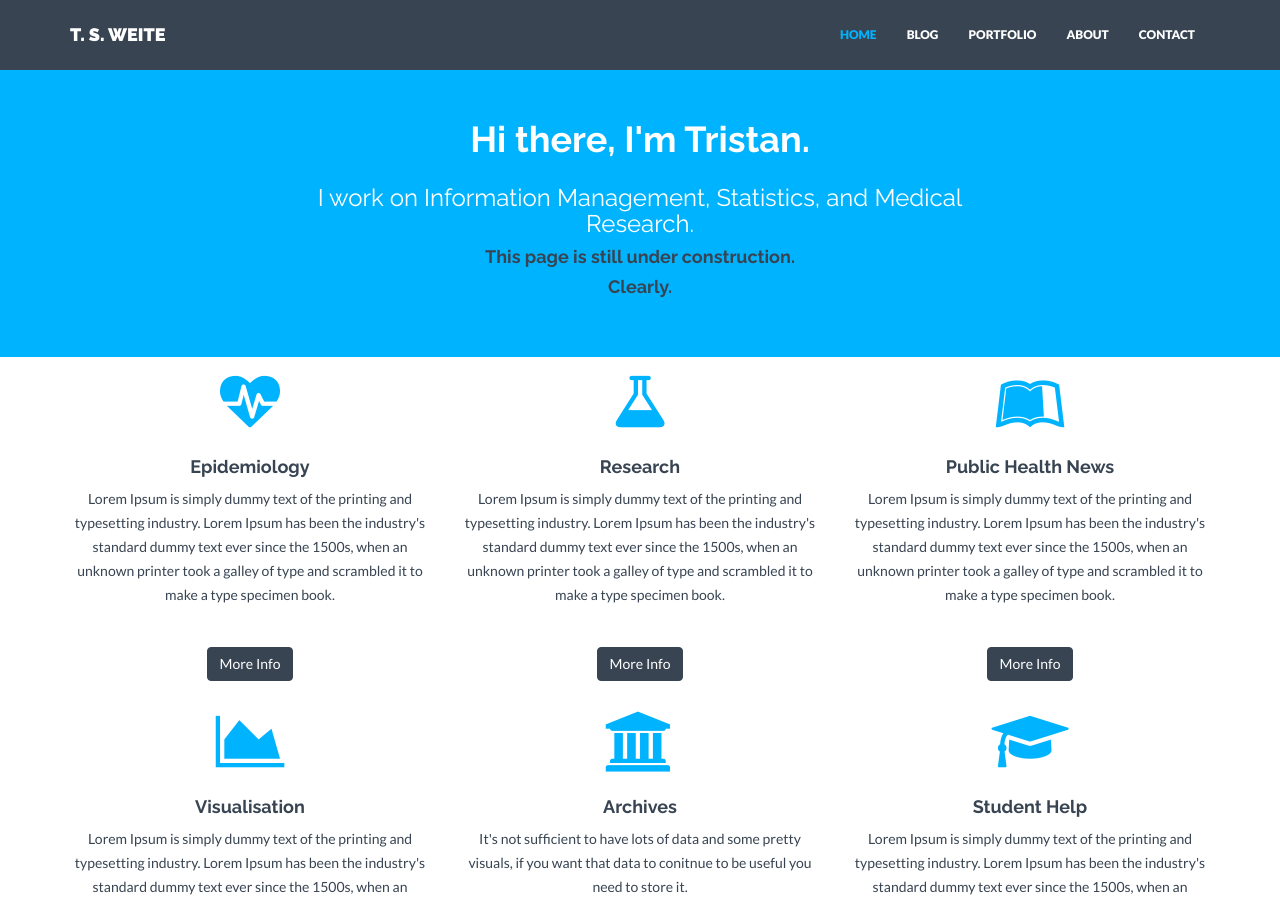
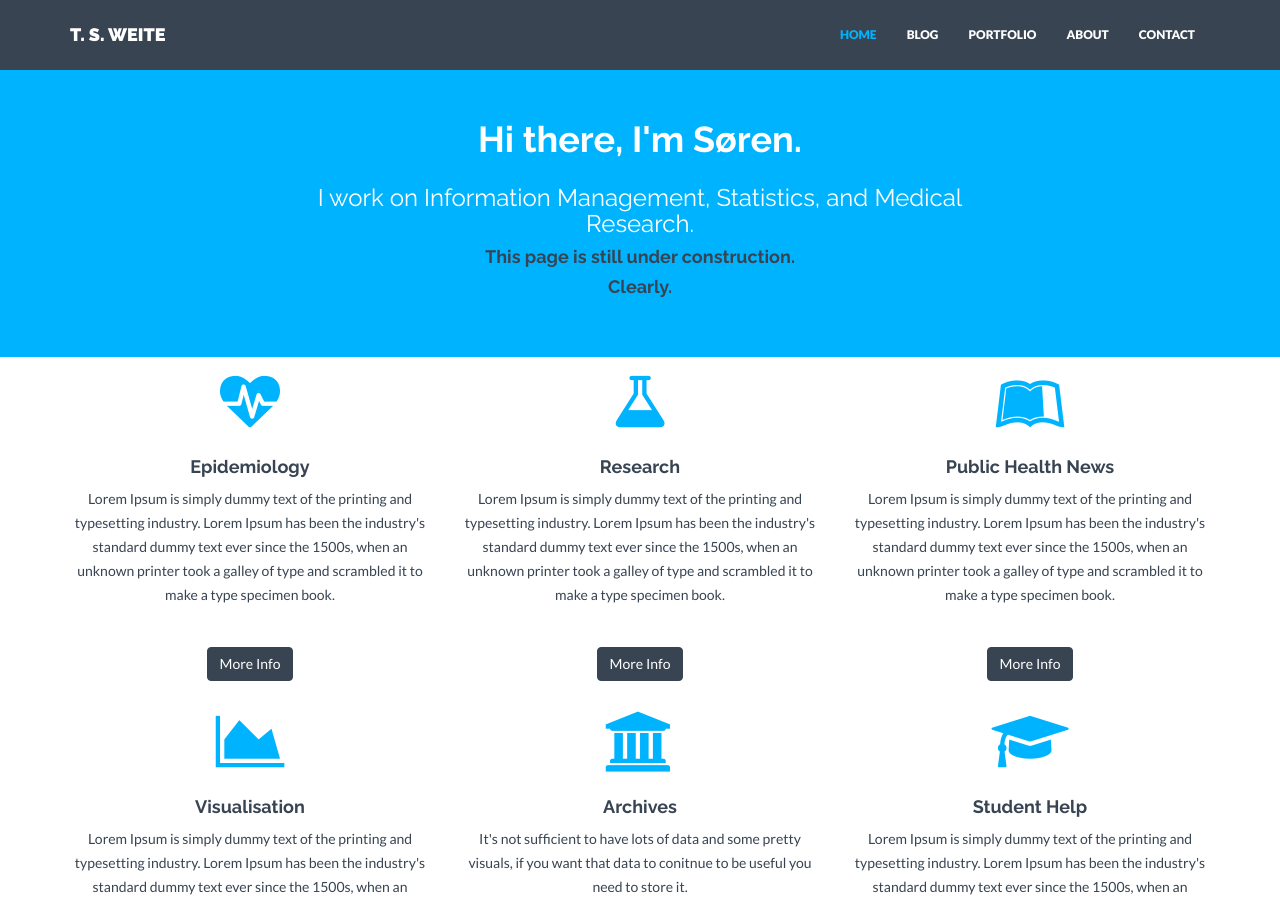
Before and after one commit to sorenweite/sorenweite.github.io, a Jekyll site: the page built from index.html, in a window 1280 px wide and 900 px high. Built offline with Jekyll 4.4.1, drawn with Linux system fonts in a browser that asks for light colours; nearby versions of some CDN libraries; library files that are not in the unit come from our copies.

Commit message:
Update header.html

```diff
--- a/_includes/header.html
+++ b/_includes/header.html
@@ -3,7 +3,7 @@
         <div class="row">
             <div class="col-lg-8 col-lg-offset-2">
                 <h3></h3>
-                <h1>Hi there, I'm Tristan.</h1>
+                <h1>Hi there, I'm Søren.</h1>
                 <h3>I work on Information Management, Statistics, and Medical Research.</h3>
                 <h4>This page is still under construction.</h4>
                 <h4>Clearly.</h4>
```
